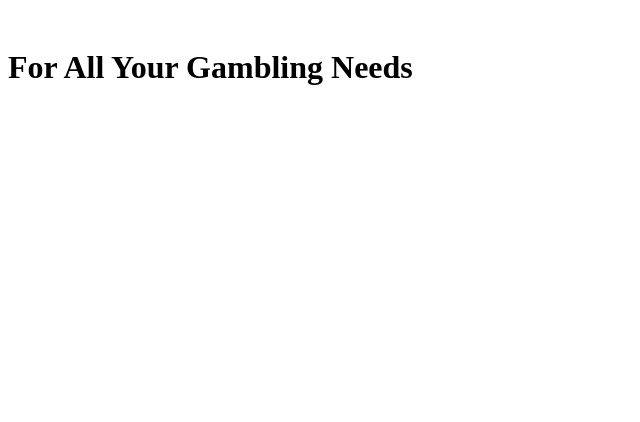
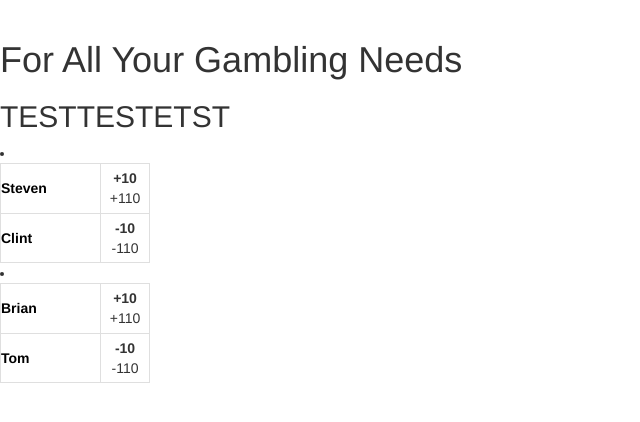
Before and after one commit to Michael-Momot/fantasy-sports-book, a website: page app/index.html in a window 1280 px wide. Shown: the whole page, without its empty margins (0-640 px from the left). Drawn offline with nearby package versions, Linux system fonts and the light colour scheme.

Commit message:
Add controller for displaying matchups and spread odds

```diff
--- /dev/null
+++ b/app/app.module.js
@@ -0,0 +1,7 @@
+'use strict';
+
+// Define the 'Fantasy Sports Book' module
+angular.module('sportsBook', [
+    // modules that 'sportsBook' depends on. IE teamList
+    'matchList'
+]);
--- a/app/index.html
+++ b/app/index.html
@@ -1,19 +1,18 @@
-<!DOCTYPE html>
-<html lang="en-us">
-
+<!doctype html>
+<html lang="en" ng-app="sportsBook">
 <head>
   <meta charset="utf-8">
   <title>Fantasy Football Sports Book</title>
+  <link rel="stylesheet" href="lib/bootstrap/dist/css/bootstrap.css" />
   <link rel="stylesheet" href="app.css" />
-
+  <script src="lib/angular/angular.js"></script>
+  <script src="app.module.js"></script>
+  <script src="match-list/match-list.module.js"></script>
+  <script src="match-list/match-list.component.js"></script>
 </head>
 
-<body>
-
-  <h1>For All Your Gambling Needs</h1>
-
-  </div>
-
-</body>
-
+  <body>
+    <h1>For All Your Gambling Needs</h1>
+    <match-list></match-list>
+  </body>
 </html>
--- /dev/null
+++ b/app/match-list/match-list.component.js
@@ -0,0 +1,37 @@
+'use strict';
+
+// Register `matchList` component, along with its associated controller and template
+angular.
+  module('matchList').
+  component('matchList', {
+    templateUrl: "match-list/match-list.template.html", // Path is relative to /app
+    controller: function MatchListController() {
+      this.matches = [
+        {
+          team1:  {
+            name: "Steven",
+            spread: "+10",
+            spreadOdds: "+110"
+            },
+
+          team2: {
+            name: "Clint",
+            spread: "-10",
+            spreadOdds: "-110"
+          }
+        }, {
+         team1: {
+            name: "Brian",
+            spread: "+10",
+            spreadOdds: "+110"
+            },
+
+          team2: {
+            name: "Tom",
+            spread: "-10",
+            spreadOdds: "-110"
+          }
+        }
+      ];
+   }
+});
--- /dev/null
+++ b/app/match-list/match-list.module.js
@@ -0,0 +1,3 @@
+'use strict';
+
+angular.module('matchList', []);
--- /dev/null
+++ b/app/match-list/match-list.template.html
@@ -0,0 +1,71 @@
+<style>
+ .grid-container {
+        display: grid;
+        grid-template-columns: 100px 50px;
+        grid-template-rows: 50px 50px;
+      }
+
+      .grid-container > team {
+        display: flex;           /* establish flex container */
+        flex-direction: column;
+        justify-content: center;
+        background-color: rgba(255, 255, 255, 0.8);
+        color: black;
+        font-weight: bold;
+
+      }
+
+      .grid-container > odds {
+        display: flex;           /* establish flex container */
+        flex-direction: column;
+        justify-content: center;
+        text-align: center;
+      }
+
+      .team1 {
+        text-align: left;
+        grid-row: 1;
+        grid-column: 1;
+        padding-top: 25px 0;
+        border-top: 1px solid #dfdfdf;
+        border-left: 1px solid #dfdfdf;
+      }
+
+      .team1spread{
+        grid-row: 1;
+        grid-column: 2;
+        border-top: 1px solid #dfdfdf;
+        border-right: 1px solid #dfdfdf;
+        border-left: 1px solid #dfdfdf;
+
+      }
+
+      .team2 {
+        grid-row: 2;
+        grid-column: 1;
+        border-top: 1px solid #dfdfdf;
+        border-left: 1px solid #dfdfdf;
+        border-bottom: 1px solid #dfdfdf;
+        border-top: 1px solid #dfdfdf;
+      }
+
+      .team2spread {
+        grid-row: 2;
+        grid-column: 2;
+        border-top: 1px solid #dfdfdf;
+        border-right: 1px solid #dfdfdf;
+        border-left: 1px solid #dfdfdf;
+        border-bottom: 1px solid #dfdfdf;
+      }
+</style>
+
+<h2>TESTTESTETST</h2>
+    <li ng-repeat="match in $ctrl.matches">
+        <div class="grid-container">
+            <team class="team1">{{match.team1.name}}</team>
+            <odds class="team1spread"><b>{{match.team1.spread}}
+            </b>{{match.team1.spreadOdds}}</odds>
+            <team class="team2">{{match.team2.name}}</team>
+            <odds class="team2spread"><b>{{match.team2.spread}}</b>{{match.team2.spreadOdds}}</odds>
+        </div>
+     </li>
```
Also changed, not shown: package.json (+11 -1 lines), app/match-list/match-list.component.spec.js (added), 1 other file.
